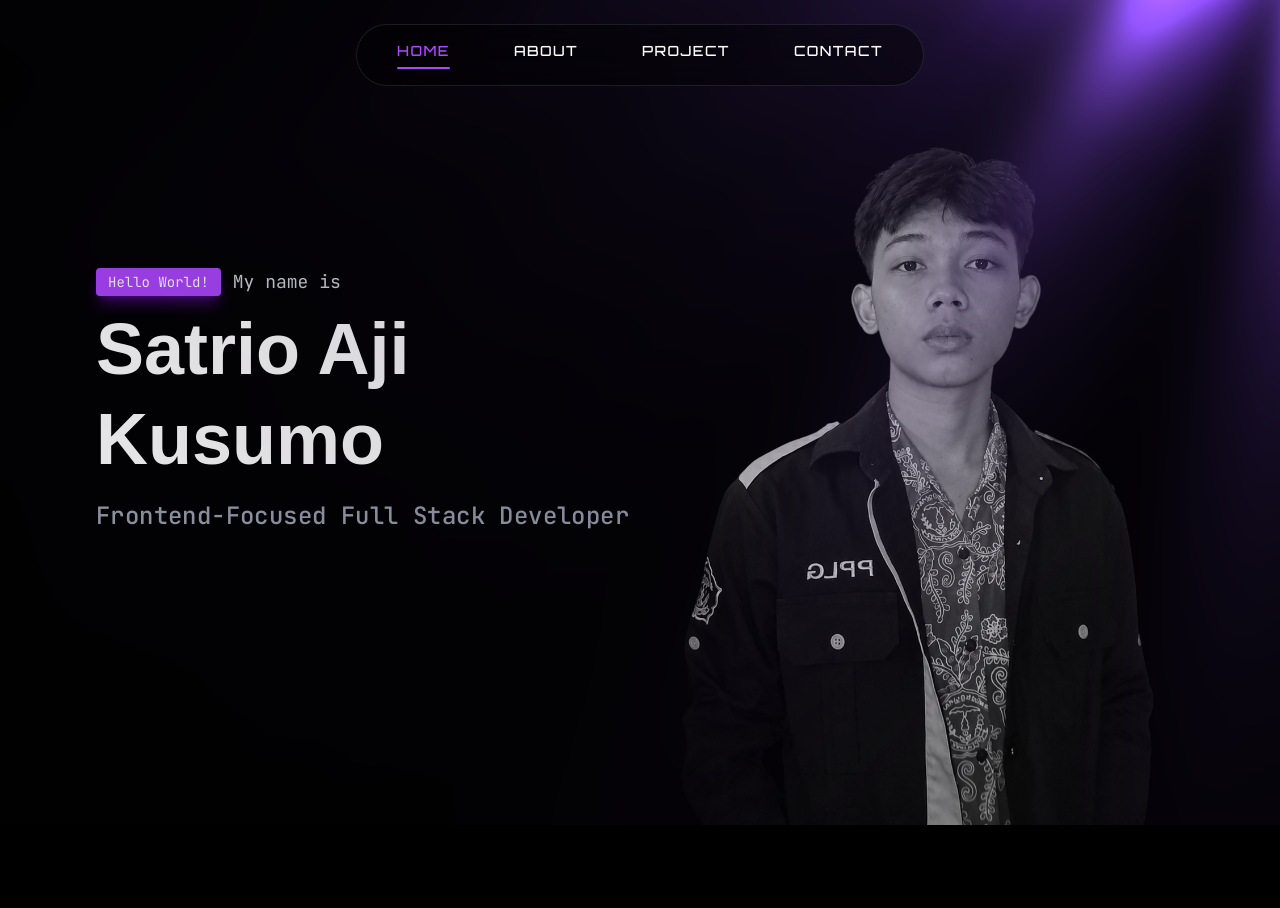
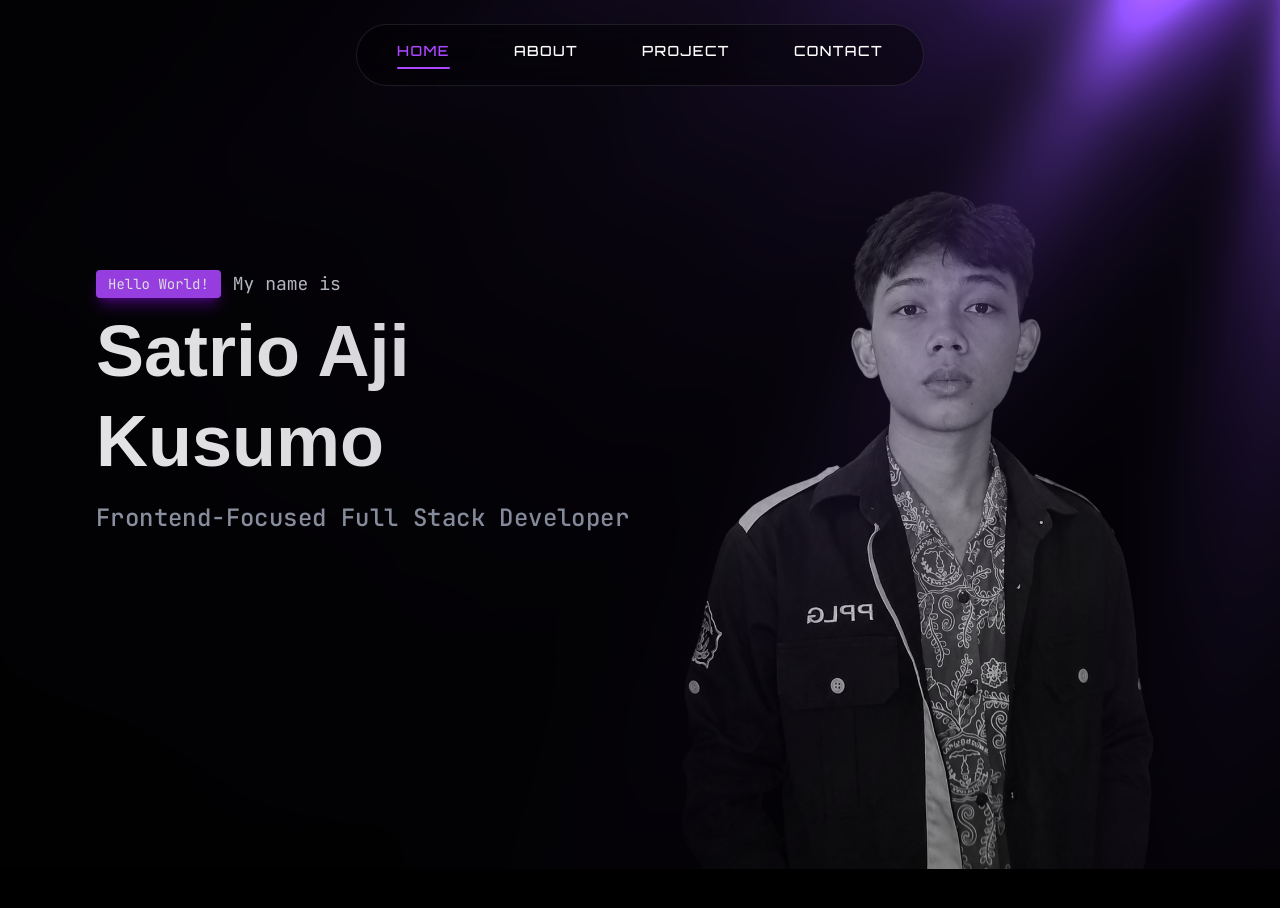
Before and after one commit to SATTAJA/portofolio-satrio, a Next.js app: page / in a window 1280 px wide. Shown: the top 908 px of the page. Built offline with nearby package versions, Linux system fonts and the light colour scheme.

Commit message:
fix hero position

```diff
--- a/components/HeroSection.tsx
+++ b/components/HeroSection.tsx
@@ -25,7 +25,7 @@ function HeroSection() {
       {/* Content */}
       <div className="container mx-auto flex min-h-screen items-center justify-between px-10 lg:px-24">
         {/* Left */}
-        <div className="max-w-2xl text-white">
+        <div className="max-w-2xl text-white -mt-10 ">
           <div className="mb-2 flex items-center gap-3">
             <span className="rounded bg-purple-500 px-3 py-1 font-mono text-sm shadow-lg shadow-purple-600/40">
               Hello World!
@@ -55,7 +55,7 @@ function HeroSection() {
         </div>
 
         {/* Right */}
-        <div className="hidden lg:block hover:cursor-crosshair">
+        <div className="hidden lg:block hover:cursor-crosshair mt-11">
           <Image
             src="/ganteng.png"
             alt="Satrio Aji Kusumo"
```
